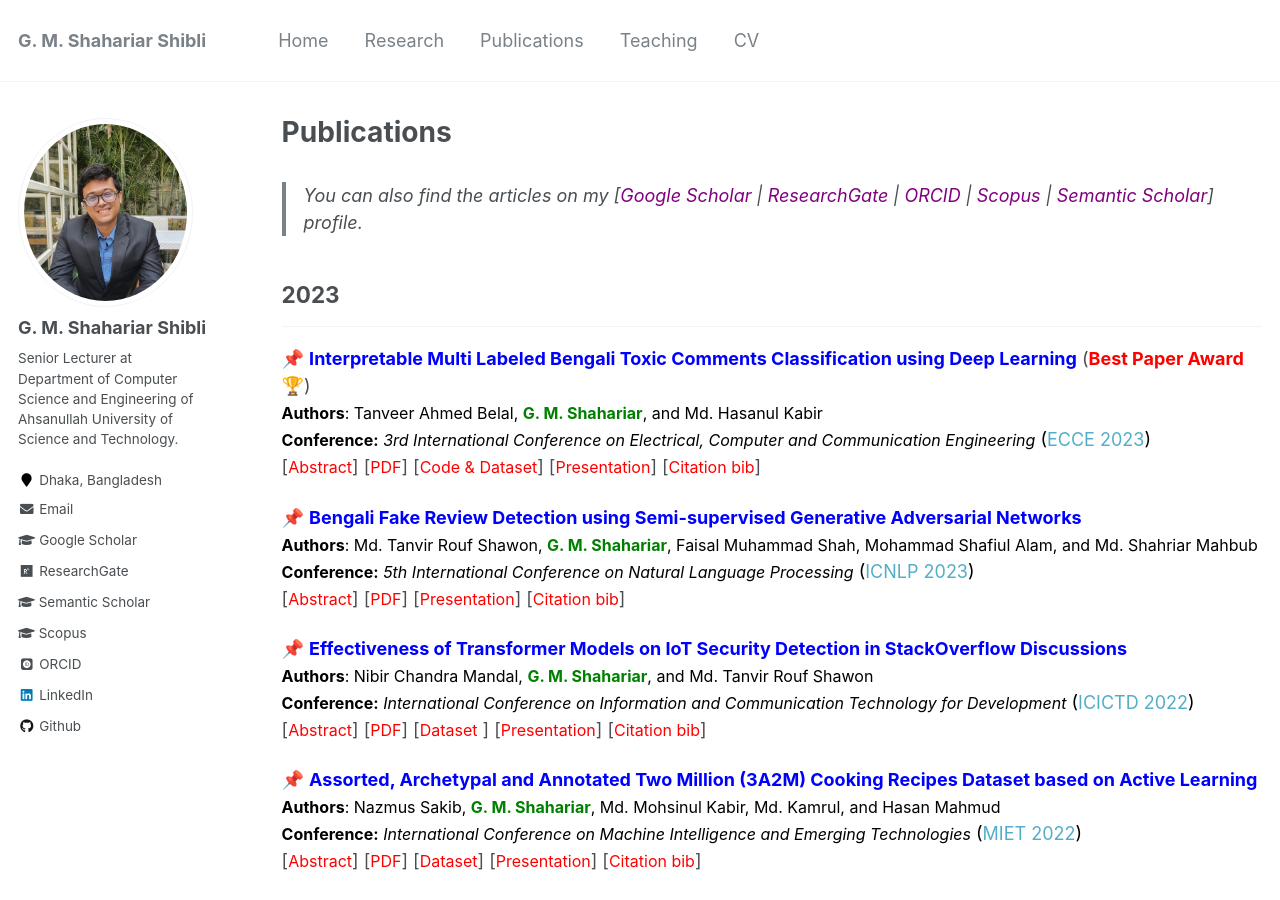
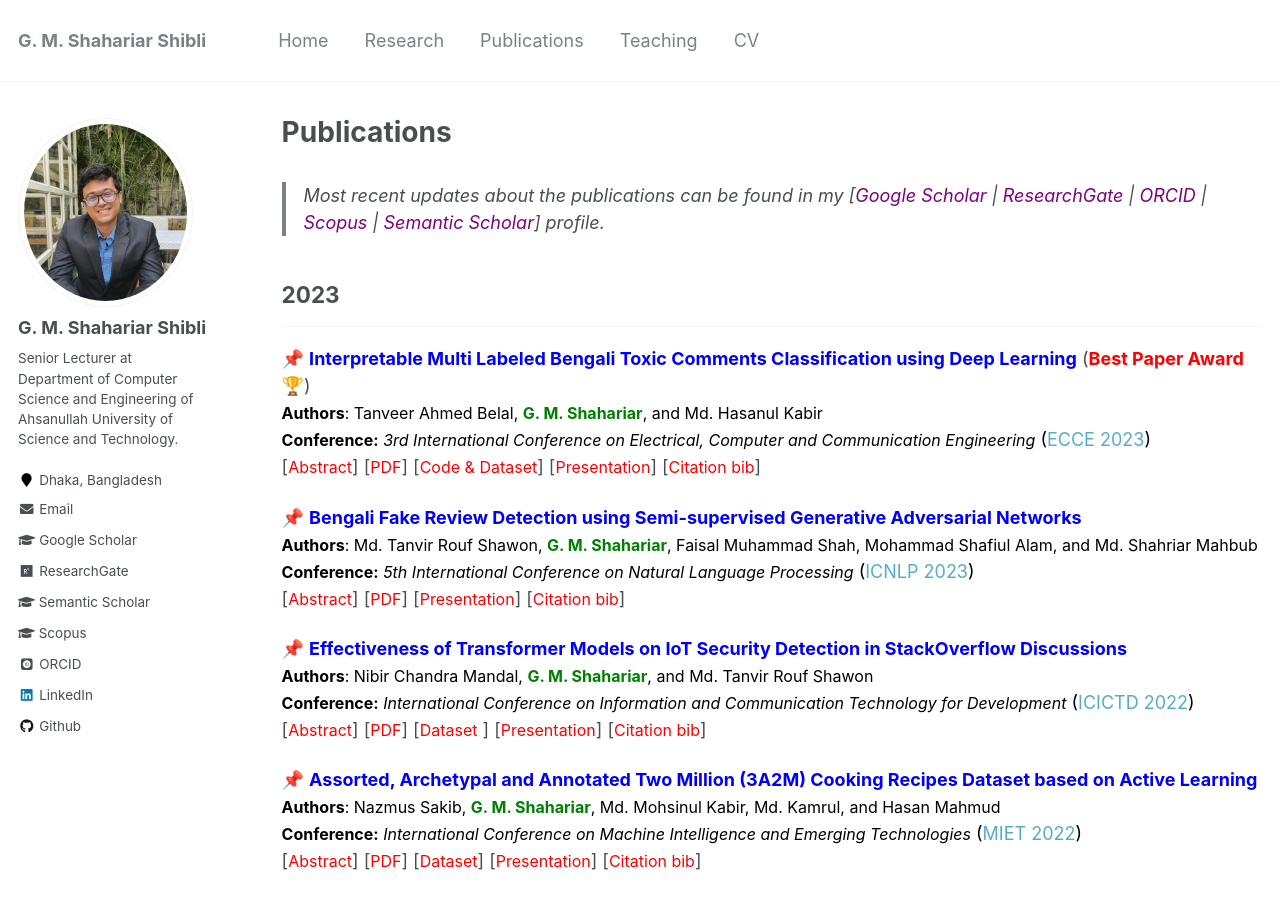
Before and after one commit to shahariar-shibli/shahariar-shibli.github.io, a Jekyll site: the page built from _pages/publications.md, in a window 1280 px wide and 900 px high. Built offline with Jekyll 4.4.1, drawn with Linux system fonts in a browser that asks for light colours; some web fonts are replaced.

Commit message:
Update publications.md

```diff
--- a/_pages/publications.md
+++ b/_pages/publications.md
@@ -5,7 +5,7 @@ permalink: /publications/
 author_profile: true
 ---
 
-> You can also find the articles on my [[<span style ="color:#800080">*Google Scholar*</span>](https://scholar.google.com/citations?user=GBaSF7MAAAAJ&hl=en)  \|  [<span style ="color:#800080">*ResearchGate*</span>](https://www.researchgate.net/profile/G-Shahariar)  \|  [<span style ="color:#800080">*ORCID*</span>](https://orcid.org/0000-0001-9757-7663)  \|  [<span style ="color:#800080">*Scopus*</span>](https://www.scopus.com/authid/detail.uri?authorId=57844100100)  \|  [<span style ="color:#800080">*Semantic Scholar*</span>](https://www.semanticscholar.org/author/G.-M.-Shahariar/100649170)] profile.
+> Most recent updates about the publications can be found in my [[<span style ="color:#800080">*Google Scholar*</span>](https://scholar.google.com/citations?user=GBaSF7MAAAAJ&hl=en)  \|  [<span style ="color:#800080">*ResearchGate*</span>](https://www.researchgate.net/profile/G-Shahariar)  \|  [<span style ="color:#800080">*ORCID*</span>](https://orcid.org/0000-0001-9757-7663)  \|  [<span style ="color:#800080">*Scopus*</span>](https://www.scopus.com/authid/detail.uri?authorId=57844100100)  \|  [<span style ="color:#800080">*Semantic Scholar*</span>](https://www.semanticscholar.org/author/G.-M.-Shahariar/100649170)] profile.
 
 ## 2023
 ---------
```
